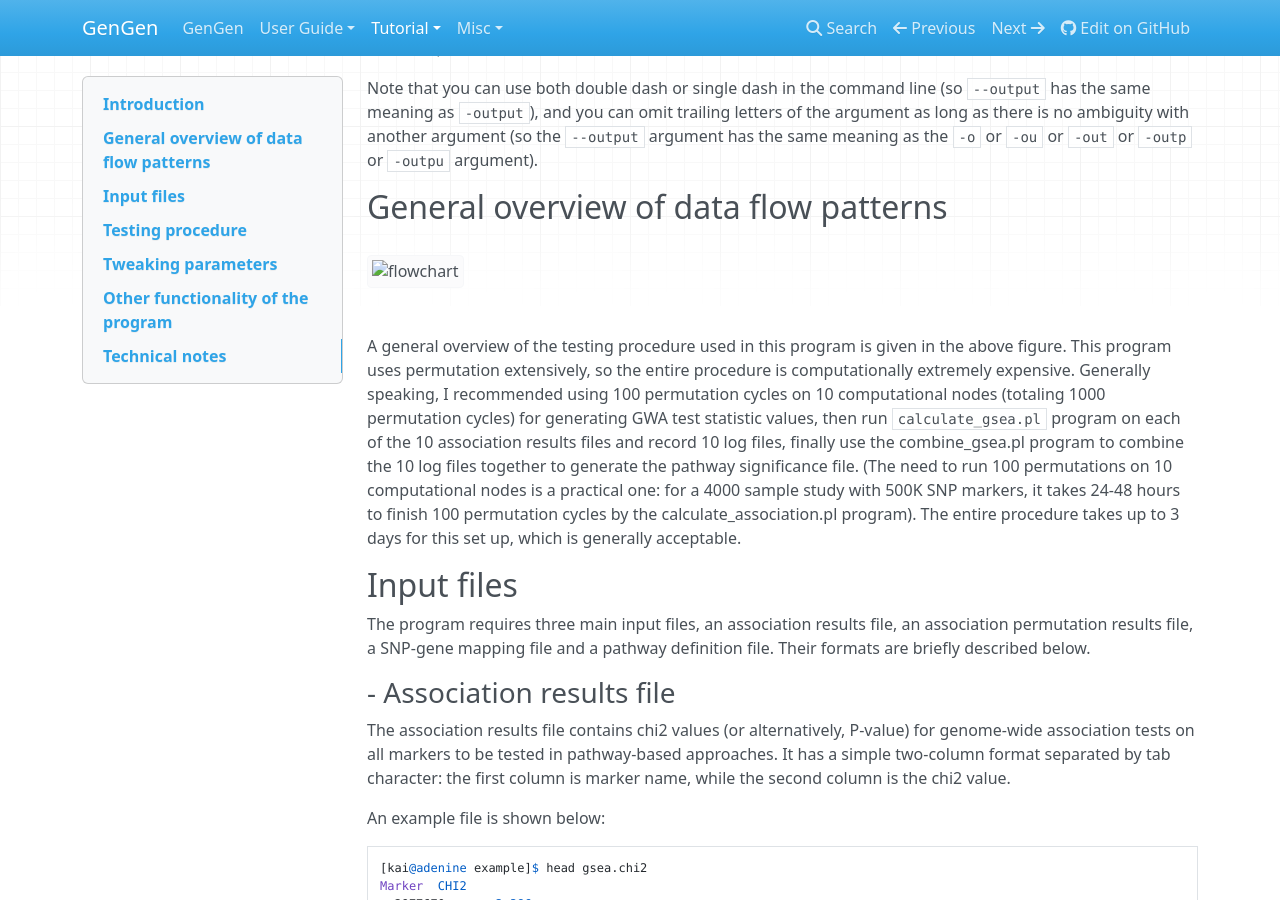
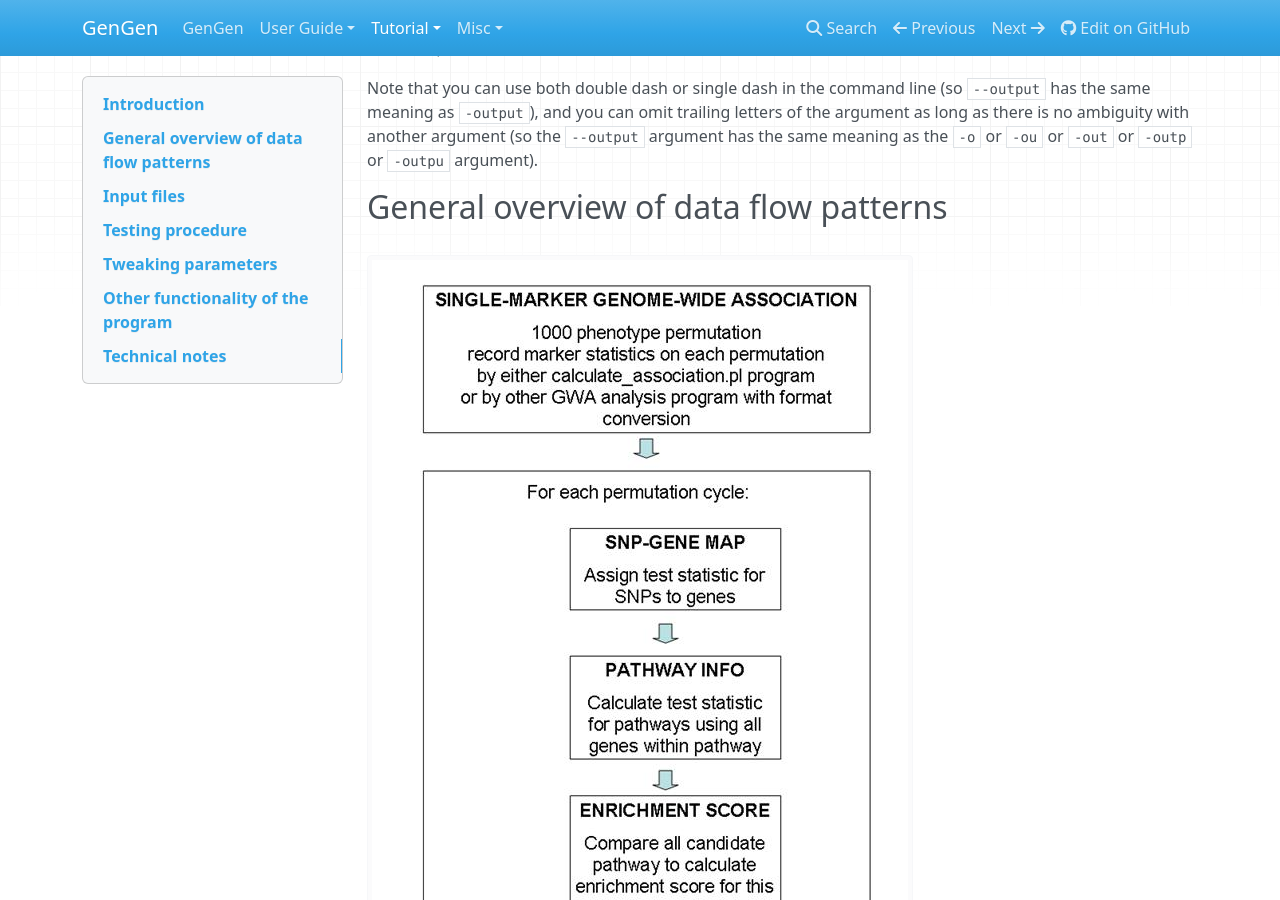
Before and after one commit to WGLab/GenGen, an MkDocs documentation site: the page built from docs/tutorial/pathway.md, in a window 1280 px wide and 900 px high, scrolled down 806 px. Built offline with MkDocs 1.6.1, drawn with Linux system fonts in a browser that asks for light colours; nearby versions of some CDN libraries; old or Windows-style settings are respelled for this version of MkDocs.

Commit message:
Update pathway.md

```diff
--- a/docs/tutorial/pathway.md
+++ b/docs/tutorial/pathway.md
@@ -12,7 +12,7 @@ Note that you can use both double dash or single dash in the command line (so `-
 
 ## General overview of data flow patterns
 
-![flowchart](img/pathway_flowchart.jpg)
+![flowchart](../img/pathway_flowchart.jpg)
 
 A general overview of the testing procedure used in this program is given in the above figure. This program uses permutation extensively, so the entire procedure is computationally extremely expensive. Generally speaking, I recommended using 100 permutation cycles on 10 computational nodes (totaling 1000 permutation cycles) for generating GWA test statistic values, then run `calculate_gsea.pl` program on each of the 10 association results files and record 10 log files, finally use the combine_gsea.pl program to combine the 10 log files together to generate the pathway significance file. (The need to run 100 permutations on 10 computational nodes is a practical one: for a 4000 sample study with 500K SNP markers, it takes 24-48 hours to finish 100 permutation cycles by the calculate_association.pl program). The entire procedure takes up to 3 days for this set up, which is generally acceptable.
 
```
